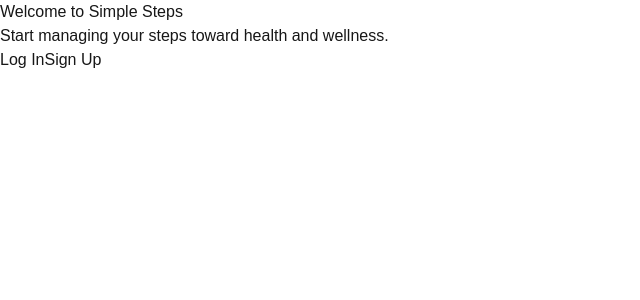
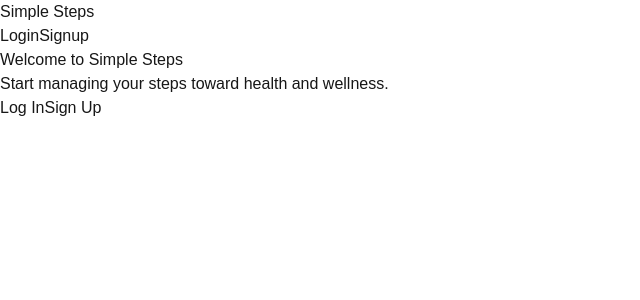
Before and after one commit to HarounHK/simple-steps, a Next.js app: page / in a window 1280 px wide. Shown: the top 300 px of the page, without its empty margins (0-640 px from the left). Built offline with nearby package versions, Linux system fonts and the light colour scheme.

Commit message:
Moved Project Structure

```diff
--- a/src/app/layout.tsx
+++ b/src/app/layout.tsx
@@ -1,4 +1,5 @@
-import {AuthProvider} from "../app/providers"
+import { AuthProvider } from "../app/providers";
+import Navbar from "../components/Navbar";
 import "../styles/globals.css";
 
 export default function RootLayout({ children }: { children: React.ReactNode }) {
@@ -7,12 +8,11 @@
       <head>
         <title>Simple Steps</title>
       </head>
-      <body>
-        <main>
-          <AuthProvider>
-          {children}
-          </AuthProvider>
-          </main>
+      <body className="bg-gray-100">
+        <AuthProvider>
+          <Navbar />
+          <main>{children}</main>
+        </AuthProvider>
       </body>
     </html>
   );
```
Also changed, not shown: src/pages/Profile/index.tsx (deleted, +0 -40 lines), src/app/Login/page.tsx (renamed from src/pages/Login/index.tsx), src/app/Signup/page.tsx (renamed from src/pages/Signup/index.tsx).
